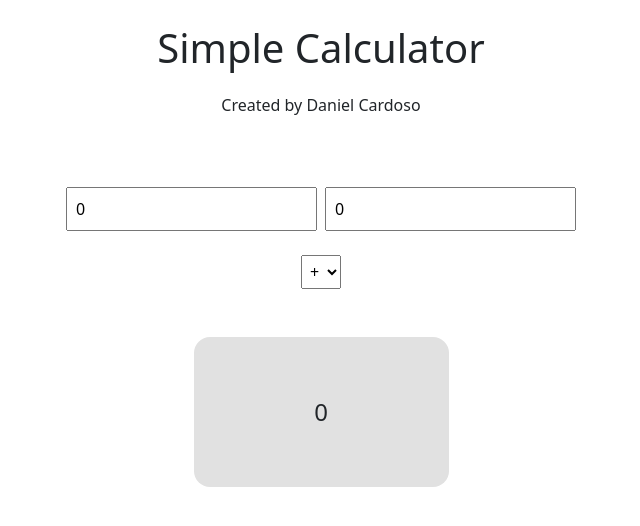
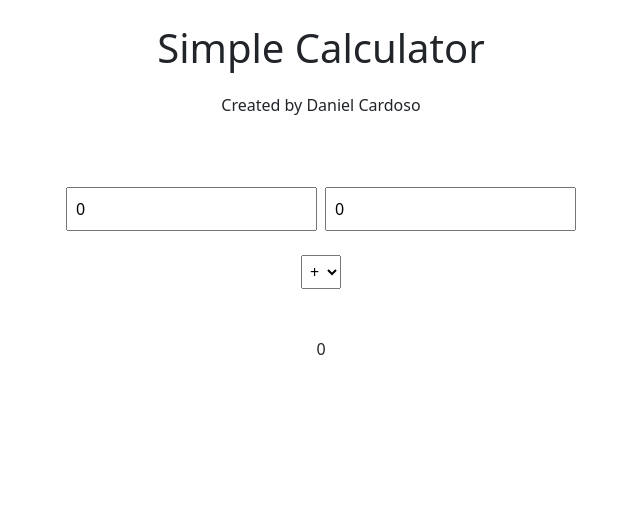
Before and after one commit to danieltwentynine/calculator-vue, a Vue app: page / in a window 1280 px wide. Shown: the top 526 px of the page, without its empty margins (319-959 px from the left). Built offline with nearby package versions, Linux system fonts and the light colour scheme.

Commit message:
finalizando o projeto v1.3

```diff
--- a/src/components/Digits.vue
+++ b/src/components/Digits.vue
@@ -21,16 +21,3 @@ const props = defineProps(['num1', 'num2', 'getNum1', 'getNum2', 'getOperation',
         </div>
     </form>
 </template>
-
-<style scoped>
-.answer {
-    background-color: rgb(225, 225, 225);
-    height: 150px;
-    width: 50%;
-    border-radius: 16px;
-    display: flex;
-    align-items: center;
-    justify-content: center;
-    font-size: 1.5rem;
-}
-</style>
```
